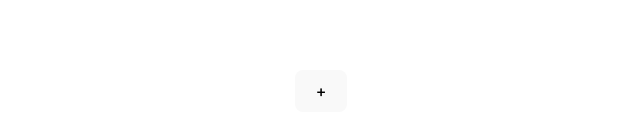
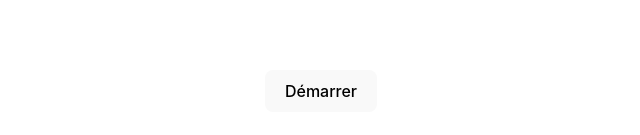
Before and after one commit to Zelie-C/tp_projet_commun_jeu, a React (Vite) app: page / in a window 1280 px wide. Shown: the part 309-444 px from the top of the page, without its empty margins (319-959 px from the left). Built offline with nearby package versions, Linux system fonts and the light colour scheme.

Commit message:
utilisation des proprietes pour que les etats soient dans le composant app

```diff
--- a/src/App.tsx
+++ b/src/App.tsx
@@ -1,12 +1,29 @@
+import { useCallback, useState } from 'react';
 import './App.css'
 import Compteur from './Compteur'
 
 function App() {
+  let [starttime, setStarttime] = useState(0);
+  let [endtime, setEndtime] = useState(0);
+  let [start, setStart] = useState(false);
+
+  const handleChangeStartTime = (newValue: number) => {
+    setStarttime(newValue)
+  }
+
+  const handleChangeEndTime = (newValue: number) => {
+    setEndtime(newValue)
+  }
+
+  const handleChangeStart = (newValue: boolean) => {
+    setStart(newValue)
+  }
 
   return (
     <>
       <div>
-        <Compteur />
+        <Compteur startOn={start} onChangeStartTime={handleChangeStartTime} onChangeEndTime={handleChangeEndTime} onChangeStart={handleChangeStart} />
+
       </div>
     </>
   )
--- a/src/Compteur.tsx
+++ b/src/Compteur.tsx
@@ -1,30 +1,32 @@
 import { useState } from "react";
 import { useCallback } from "react";
 
-const Compteur = () => {
+const Compteur = (props:{
+    startOn: boolean,
+    onChangeStartTime: (newValue: number) => void,
+    onChangeEndTime: (newValue: number) => void,
+    onChangeStart: (newValue: boolean) => void
+}) => {
 
-    let [starttime, setStarttime] = useState(0);
-    let [endtime, setEndtime] = useState(0);
-    let [start, setStart] = useState(false);
+
 
     const handleClick = useCallback(() => {
-      if(!start) {
-          setStart(true);
-          setStarttime(Date.now());
-      }
-      else if(start) {
-          setStart(false);
-          setEndtime(Date.now())
-      }
-      return start
-  },[start]);
+        if(!props.startOn) {
+            props.onChangeStart(true);
+            props.onChangeStartTime(Date.now());
+        }
+        else if(props.startOn) {
+            props.onChangeStart(false);
+            props.onChangeEndTime(Date.now());
+        }
+    },[]);
 
 
 
 
     return (
         <div>
-            <button onClick={handleClick}>+</button>
+            <button onClick={handleClick}>{props.startOn ? 'Stop' : 'Démarrer'}</button>
         </div>
     );
 };
```
